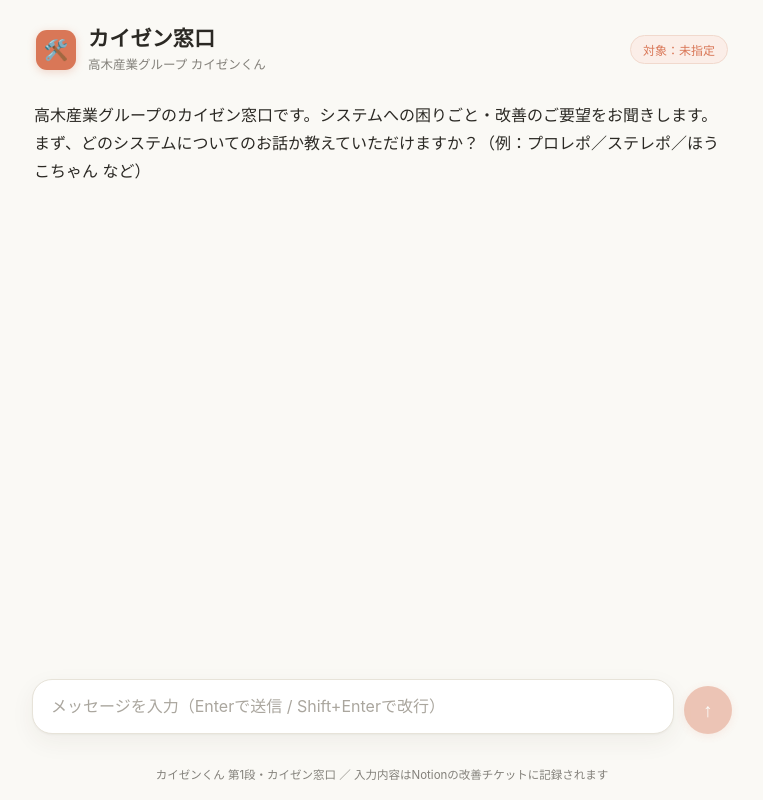
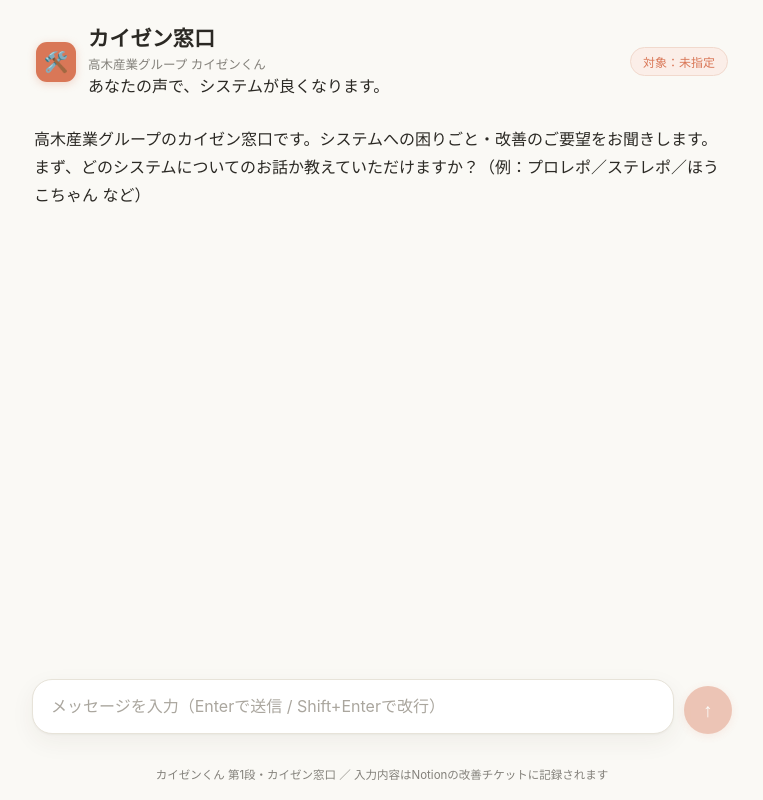
Before and after one commit to tkgathr2/kaizen-mado, a Next.js app: page / in a window 1280 px wide. Shown: the whole page, without its empty margins (258-1021 px from the left). Built offline with nearby package versions, Linux system fonts and the light colour scheme.

Commit message:
fix(kaizen): KZ-3 自動改修
diff 1行・禁止パス非接触

```diff
--- a/app/page.tsx
+++ b/app/page.tsx
@@ -136,6 +136,7 @@ function KaizenMado() {
           <div>
             <h1>カイゼン窓口</h1>
             <div className="sub">高木産業グループ カイゼンくん</div>
+            <div className="catchphrase">あなたの声で、システムが良くなります。</div>
           </div>
           <div className="pill">{systemName ? `対象：${systemName}` : "対象：未指定"}</div>
         </header>
```
